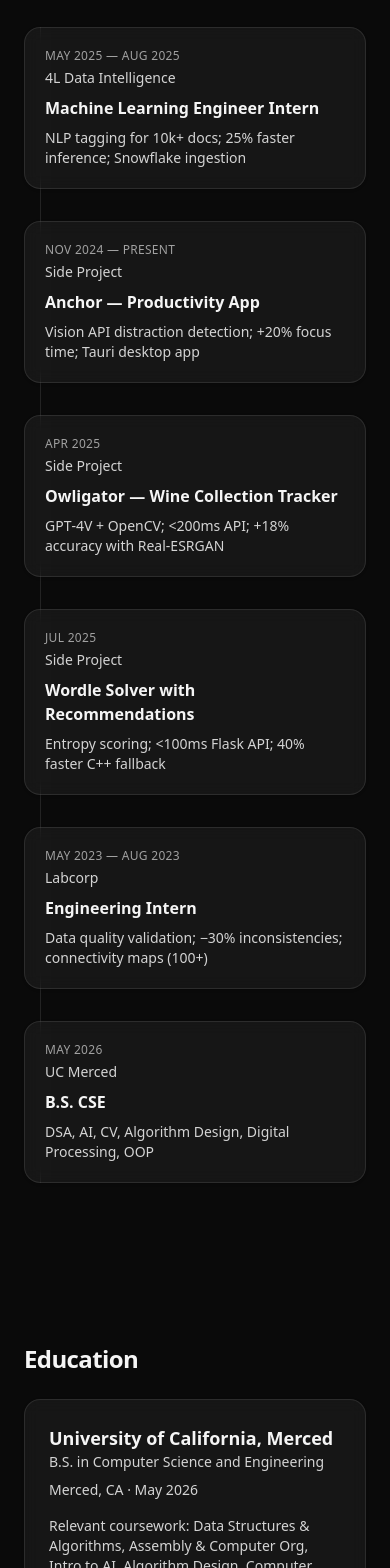
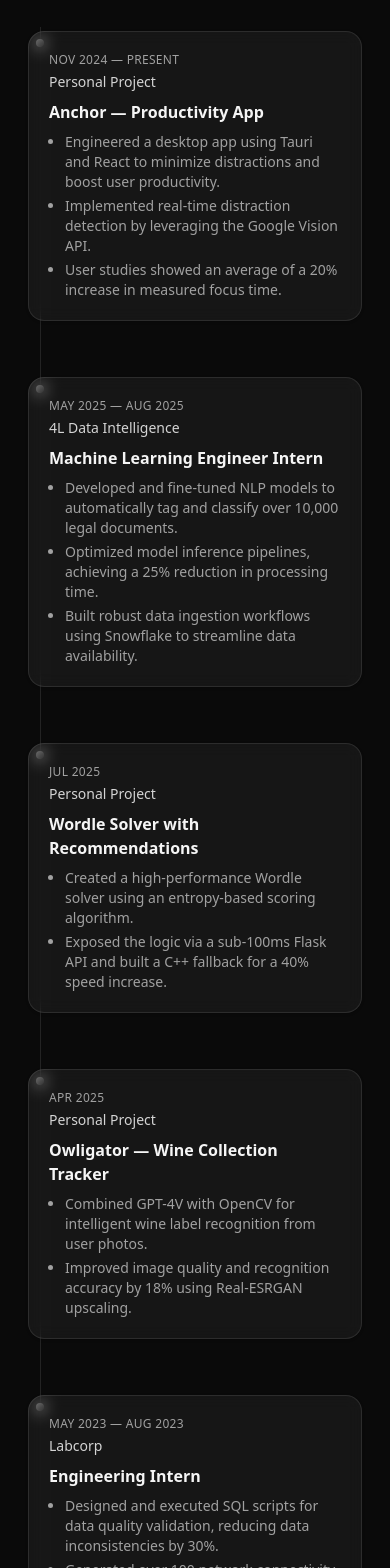
Before and after one commit to vedantsinha3/PersonalWebsite, a React (Vite) app: page / in a window 390 px wide. Shown: the part 5300-6868 px from the top of the page. Built offline with nearby package versions, Linux system fonts and the light colour scheme.

Commit message:
started using lucide react for timeline

```diff
--- a/package.json
+++ b/package.json
@@ -10,6 +10,7 @@
     "preview": "vite preview"
   },
   "dependencies": {
+    "lucide-react": "^0.544.0",
     "react": "^19.1.1",
     "react-dom": "^19.1.1"
   },
--- a/src/components/Timeline.tsx
+++ b/src/components/Timeline.tsx
@@ -1,71 +1,127 @@
 import { useScrollReveal } from '../hooks/useScrollReveal'
+import { ArrowUpRight } from 'lucide-react' // A nice icon for external links
 
+// Enhanced Item type: summary is now an array for bullet points
 type Item = {
   period: string
   title: string
   org: string
-  summary: string
+  summary: string[] // Changed from string to string[]
   href?: string
 }
 
+// Data is reordered (reverse chronological) and summaries are improved
 const items: Item[] = [
+  {
+    period: 'Nov 2024 — Present',
+    title: 'Anchor — Productivity App',
+    org: 'Personal Project',
+    summary: [
+      'Engineered a desktop app using Tauri and React to minimize distractions and boost user productivity.',
+      'Implemented real-time distraction detection by leveraging the Google Vision API.',
+      'User studies showed an average of a 20% increase in measured focus time.',
+    ],
+  },
   {
     period: 'May 2025 — Aug 2025',
     title: 'Machine Learning Engineer Intern',
     org: '4L Data Intelligence',
-    summary: 'NLP tagging for 10k+ docs; 25% faster inference; Snowflake ingestion',
+    summary: [
+      'Developed and fine-tuned NLP models to automatically tag and classify over 10,000 legal documents.',
+      'Optimized model inference pipelines, achieving a 25% reduction in processing time.',
+      'Built robust data ingestion workflows using Snowflake to streamline data availability.',
+    ],
   },
   {
-    period: 'Nov 2024 — Present',
-    title: 'Anchor — Productivity App',
-    org: 'Side Project',
-    summary: 'Vision API distraction detection; +20% focus time; Tauri desktop app',
+    period: 'Jul 2025',
+    title: 'Wordle Solver with Recommendations',
+    org: 'Personal Project',
+    summary: [
+      'Created a high-performance Wordle solver using an entropy-based scoring algorithm.',
+      'Exposed the logic via a sub-100ms Flask API and built a C++ fallback for a 40% speed increase.',
+    ],
   },
   {
     period: 'Apr 2025',
     title: 'Owligator — Wine Collection Tracker',
-    org: 'Side Project',
-    summary: 'GPT‑4V + OpenCV; <200ms API; +18% accuracy with Real‑ESRGAN',
-  },
-  {
-    period: 'Jul 2025',
-    title: 'Wordle Solver with Recommendations',
-    org: 'Side Project',
-    summary: 'Entropy scoring; <100ms Flask API; 40% faster C++ fallback',
+    org: 'Personal Project',
+    summary: [
+      'Combined GPT-4V with OpenCV for intelligent wine label recognition from user photos.',
+      'Improved image quality and recognition accuracy by 18% using Real-ESRGAN upscaling.',
+    ],
   },
   {
     period: 'May 2023 — Aug 2023',
     title: 'Engineering Intern',
     org: 'Labcorp',
-    summary: 'Data quality validation; −30% inconsistencies; connectivity maps (100+)',
+    summary: [
+      'Designed and executed SQL scripts for data quality validation, reducing data inconsistencies by 30%.',
+      'Generated over 100 network connectivity maps to visualize system architecture.',
+    ],
   },
   {
-    period: 'May 2026',
-    title: 'B.S. CSE',
-    org: 'UC Merced',
-    summary: 'DSA, AI, CV, Algorithm Design, Digital Processing, OOP',
+    period: 'Expected May 2026',
+    title: 'B.S. in Computer Science & Engineering',
+    org: 'University of California, Merced',
+    summary: ['Relevant Coursework: Data Structures, AI, Computer Vision, Algorithm Design, Object-Oriented Programming.'],
   },
 ]
+
+// A wrapper component to make the card clickable if a link is provided
+const CardWrapper = ({ item, children }: { item: Item; children: React.ReactNode }) => {
+  return item.href ? (
+    <a
+      href={item.href}
+      target="_blank"
+      rel="noopener noreferrer"
+      className="block transition-transform hover:scale-[1.02] focus:scale-[1.02]"
+    >
+      {children}
+    </a>
+  ) : (
+    <>{children}</>
+  )
+}
 
 function Timeline() {
   useScrollReveal()
   return (
     <section id="timeline" className="section">
       <div className="container">
-        <h2 className="text-2xl md:text-3xl font-semibold tracking-tight">Timeline</h2>
-        <div className="mt-8 relative">
+        <h2 className="text-2xl font-semibold tracking-tight md:text-3xl">Timeline</h2>
+        <div className="relative mt-8">
+          {/* The vertical line */}
           <div className="absolute left-4 top-0 h-full w-px bg-white/10 md:left-1/2" aria-hidden />
-          <ul className="space-y-8">
+
+          <ul className="space-y-12">
             {items.map((item, idx) => (
               <li key={idx} className="relative" data-reveal>
-                <div className="md:grid md:grid-cols-2 md:gap-8">
-                  <div className={`md:col-span-1 ${idx % 2 === 0 ? 'md:order-1' : 'md:order-2'}`}>
-                    <div className="card p-5">
-                      <div className="text-xs uppercase tracking-wide text-neutral-400">{item.period}</div>
-                      <div className="mt-1 text-sm text-neutral-300">{item.org}</div>
-                      <h3 className="mt-2 text-base font-semibold">{item.title}</h3>
-                      <p className="mt-2 text-sm text-neutral-300">{item.summary}</p>
-                    </div>
+                {/* ✨ New Feature: Timeline Dot */}
+                <div className="absolute left-4 top-3 h-2 w-2 -translate-x-1/2 rounded-full bg-white md:left-1/2" />
+
+                <div className="md:grid md:grid-cols-2 md:gap-12">
+                  {/* Empty div for spacing on one side */}
+                  <div className={idx % 2 === 0 ? 'md:col-start-2' : ''} />
+
+                  <div className={`p-1 ${idx % 2 === 0 ? '' : 'md:text-right'}`}>
+                    <CardWrapper item={item}>
+                      <div className="card p-5">
+                        <div className="flex items-center justify-between">
+                          <div className="text-xs uppercase tracking-wide text-neutral-400">{item.period}</div>
+                          {/* ✨ New Feature: External link icon */}
+                          {item.href && <ArrowUpRight className="h-4 w-4 text-neutral-400" />}
+                        </div>
+                        <div className="mt-1 text-sm text-neutral-300">{item.org}</div>
+                        <h3 className="mt-2 text-base font-semibold">{item.title}</h3>
+
+                        {/* ✨ New Feature: Bulleted list for summary */}
+                        <ul className="mt-2 list-disc space-y-1 pl-4 text-left text-sm text-neutral-400">
+                          {item.summary.map((point, i) => (
+                            <li key={i}>{point}</li>
+                          ))}
+                        </ul>
+                      </div>
+                    </CardWrapper>
                   </div>
                 </div>
               </li>
```
Also changed, not shown: 1 other file (tests, documents, lock files or other folders).
